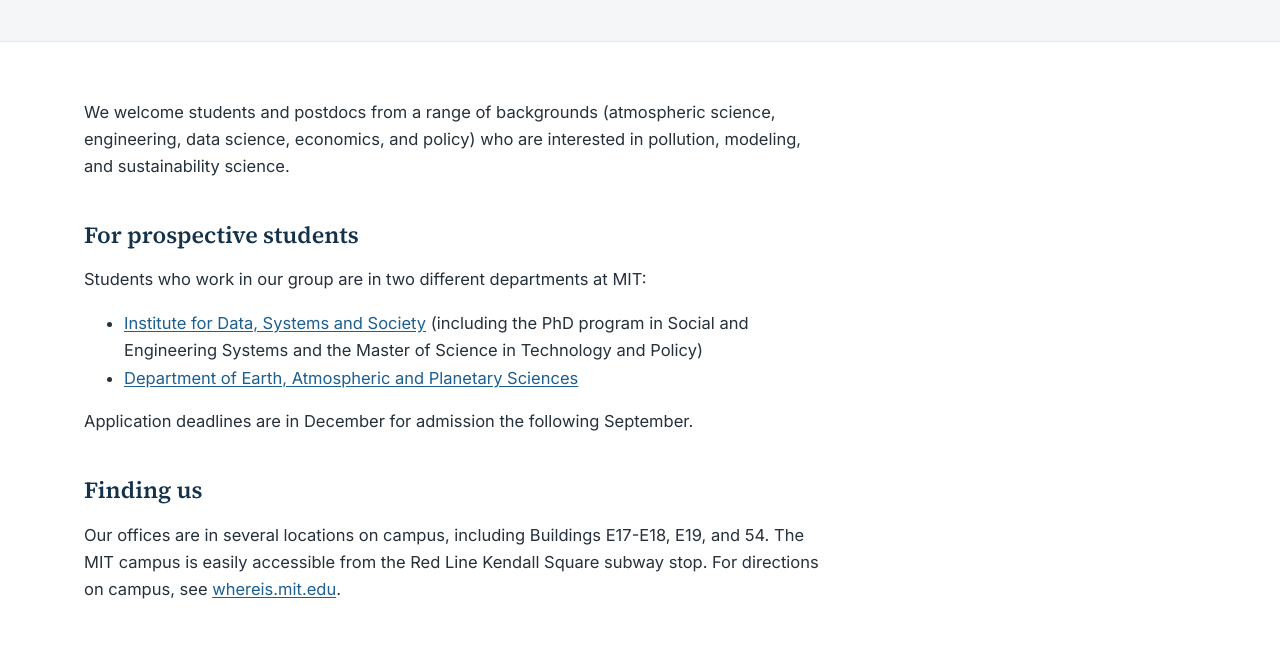
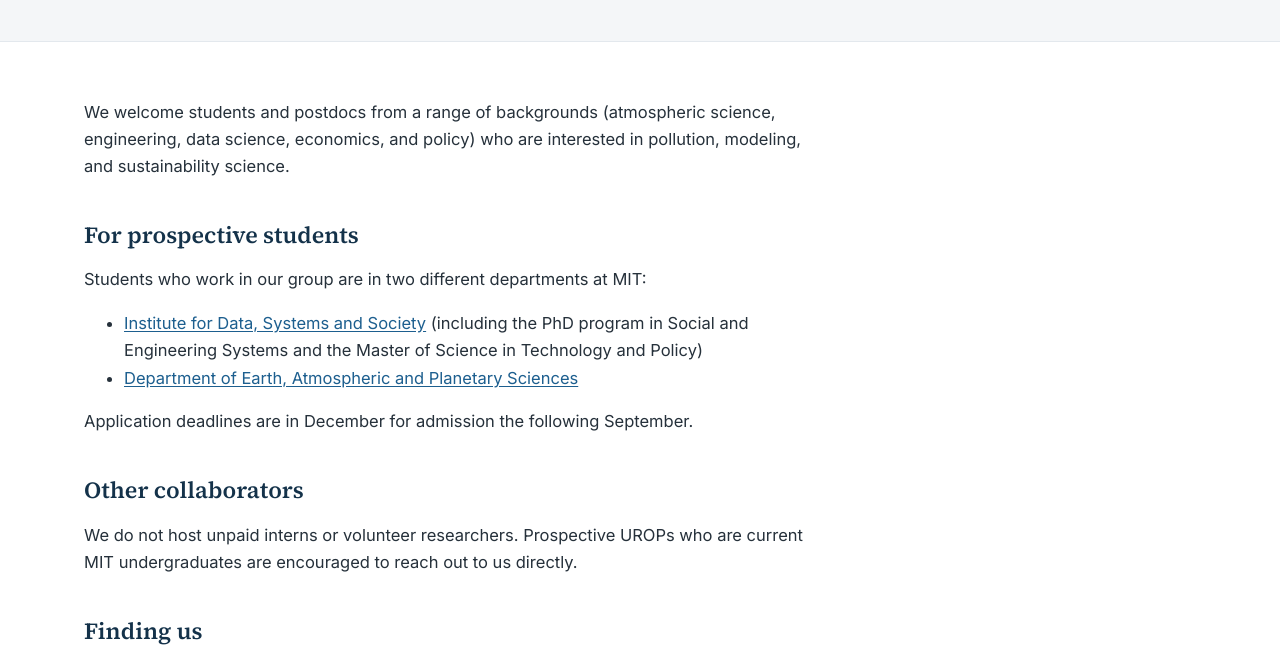
Before and after one commit to selingroup/website, an Eleventy site: page src/join.md in a window 1280 px wide. Shown: the part 241-900 px from the top of the page. Built offline with nearby package versions, Linux system fonts and the light colour scheme; Eleventy itself is replaced by a stand-in of ours; files that its build step writes are made by us from their sources; what js-yaml would draw is missing.

Commit message:
Clarify unpaid opportunities
an attempt to stem the tide of requests.....

```diff
--- a/src/join.md
+++ b/src/join.md
@@ -16,6 +16,9 @@ Students who work in our group are in two different departments at MIT:
 
 Application deadlines are in December for admission the following September.
 
+## Other collaborators
+We do not host unpaid interns or volunteer researchers. Prospective UROPs who are current MIT undergraduates are encouraged to reach out to us directly.
+
 ## Finding us
 
 Our offices are in several locations on campus, including Buildings E17-E18, E19, and 54. The MIT campus is easily accessible from the Red Line Kendall Square subway stop. For directions on campus, see [whereis.mit.edu](https://whereis.mit.edu).
```
